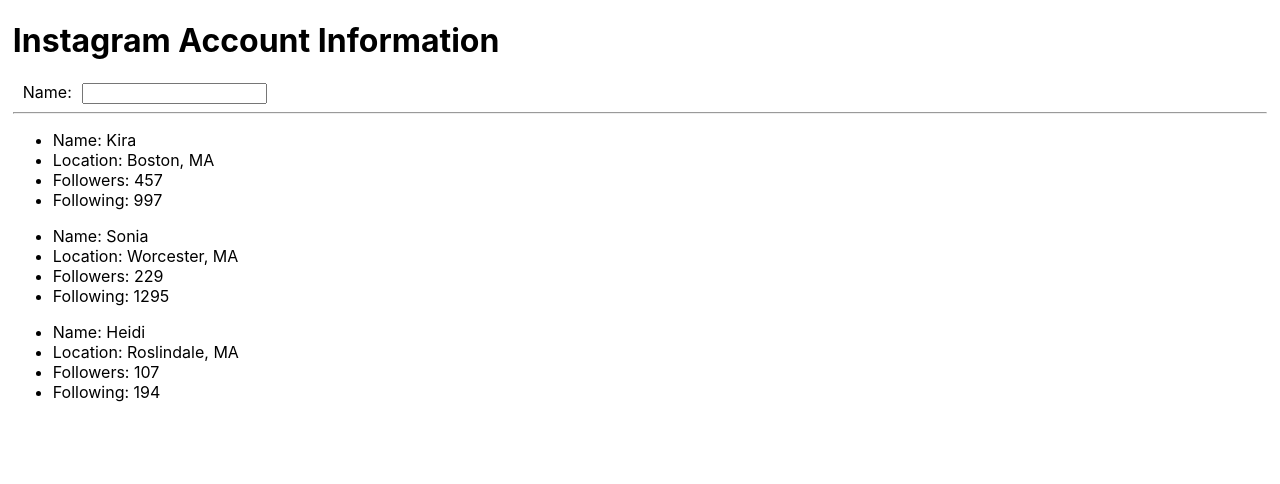
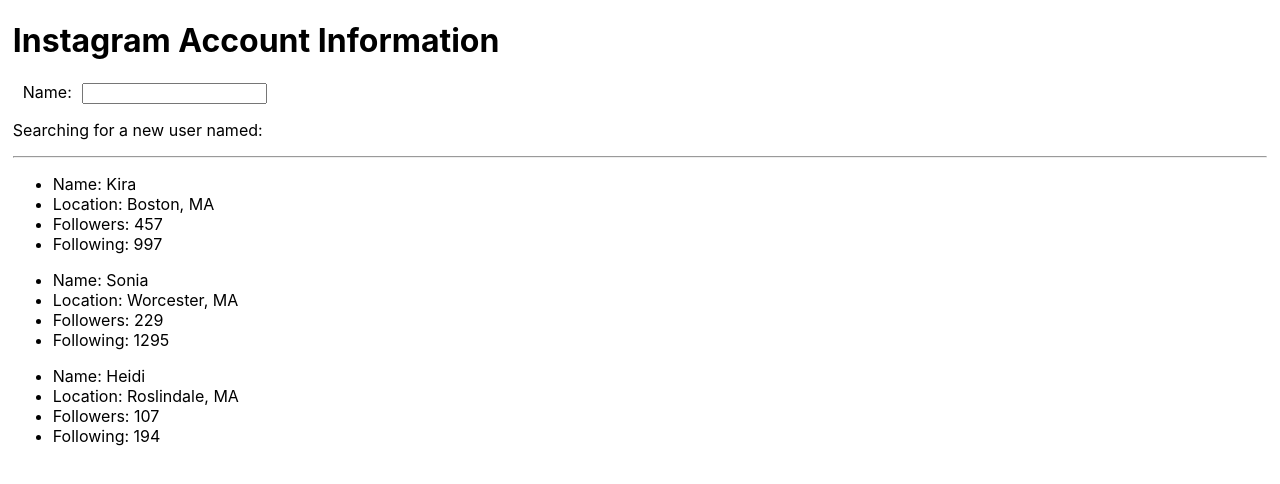
Before and after one commit to newspaperhobo/first-react-app, a React (Create React App) app: page / in a window 1280 px wide. Shown: the top 484 px of the page. Built offline with nearby package versions, Linux system fonts and the light colour scheme.

Commit message:
adds useState to handler functions and examples of prop destructuring. also moves useritem and userform into individual components

```diff
--- a/src/App.js
+++ b/src/App.js
@@ -1,36 +1,35 @@
+// import `useState` from react
+import { useState } from 'react';
 import './App.css';
-import { UserList } from './components/UserList';
-
-
+import { UserItem } from './User/UserItem';
+import { UserForm } from './User/UserForm';
 
 function App() {
-  // P3 - Move the “users” array inside the App component.
-  // P1 & P2 - Inside the App() functions, define an array of objects named "list"
+  // create a new state and its setter function. This state will keep the value of the user input via input field. The value will represent a username.
+  // Initial value of the state is an empty string
+  const [userName, setUserName] = useState("");
   const userArray = [
-  // P1 & P2 - Make sure this array has at least two objects with the following fields: id(number), name (string), location(string), followers(number), following(number)
   { id: 1, name: "Kira", location: "Boston, MA", followers: 457, following: 997 },
   { id: 2, name: "Sonia", location: "Worcester, MA", followers: 229, following: 1295 },
   { id: 3, name: "Heidi", location: "Roslindale, MA", followers: 107, following: 194 },
   ]
-  // P3 - Create a new handler function. For naming convention, start with the word “handle”
-  // P3 - Include a parameter. e.target.value grabs text field input value
-  const handleInputChange = (e) => {
-    // P3 - In the function body, console log the parameter.
-    console.log(e.target.value);
+  // In the `handleUserNameChange` function, after the console log. set the state that will hold the user name to the value entered into the field. (Hint: event.target.value)
+  const handleUserNameChange = (e) => {
+    // console.log(e.target.value);
+    setUserName(e.target.value);
   }
 
   return (
     <div className="App">
       <h1>Instagram Account Information</h1>
-      <label htmlFor="name" className="namelabel">
-        Name:
-      </label>
-      {/* P3 - Attach this parameter to input’s on change event */}
-      <input type="text" id="name" name="name" onChange={handleInputChange} />
-      <hr></hr>
-      {/* P1 & P2 - component instantation */}
-      {/* P3 - Use props to pass this array into the UserItem component */}
-      <UserList userArray={userArray} />
+      {/* In the App.js file, Pass two props to UserForm component:
+      `userName`
+      `handleUserNameChange` */}
+      <UserForm
+        handleUserNameChange={handleUserNameChange}
+        userName={userName}
+      />
+      <UserItem userArray={userArray} />
     </div>
   );
 
--- /dev/null
+++ b/src/User/UserForm.js
@@ -0,0 +1,21 @@
+export function UserForm({handleUserNameChange, userName}) {
+
+  return (
+    <>
+      <label htmlFor="name" className="namelabel">
+        Name:
+      </label>
+      {/* P3 - Attach this parameter to input’s on change event */}
+      <input
+        type="text"
+        id="name"
+        name="name"
+        onChange= {handleUserNameChange}
+      />
+      <p>Searching for a new user named: {userName}</p>
+      <hr></hr>
+      {/* P1 & P2 - component instantation */}
+      {/* P3 - Use props to pass this array into the UserItem component */}
+    </>
+  );
+}
--- a/src/components/UserList.js
+++ b/src/User/UserItem.js
@@ -1,8 +1,8 @@
 // P1 & P2 - component definition
-export function UserList(props) {
+export function UserItem({userArray}) {
     // P3 - Use props as a parameter in the UserItem component and access the same exact information from the props this time (i.e. name, location, etc.
     // props is an object to in order to access the array you have to call it
-  return props.userArray.map((userEntry) => (
+  return userArray.map((userEntry) => (
     // P1 & P2 - We will create a "ul" element for each object in the array with each field being a "li" element
     <ul key={userEntry.id}>
       <li>Name: {userEntry.name}</li>
```
